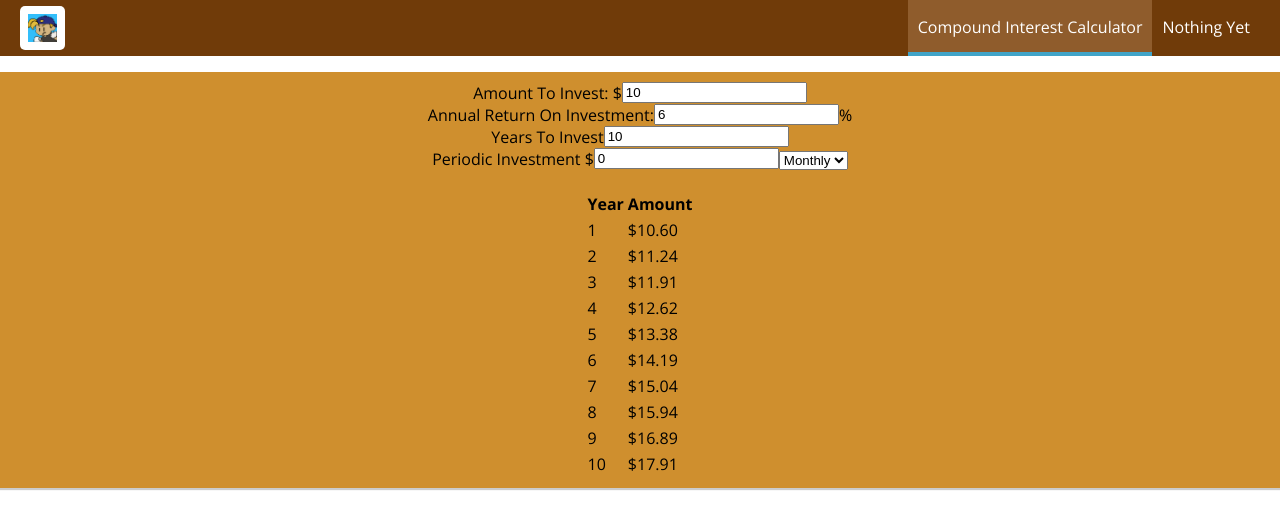
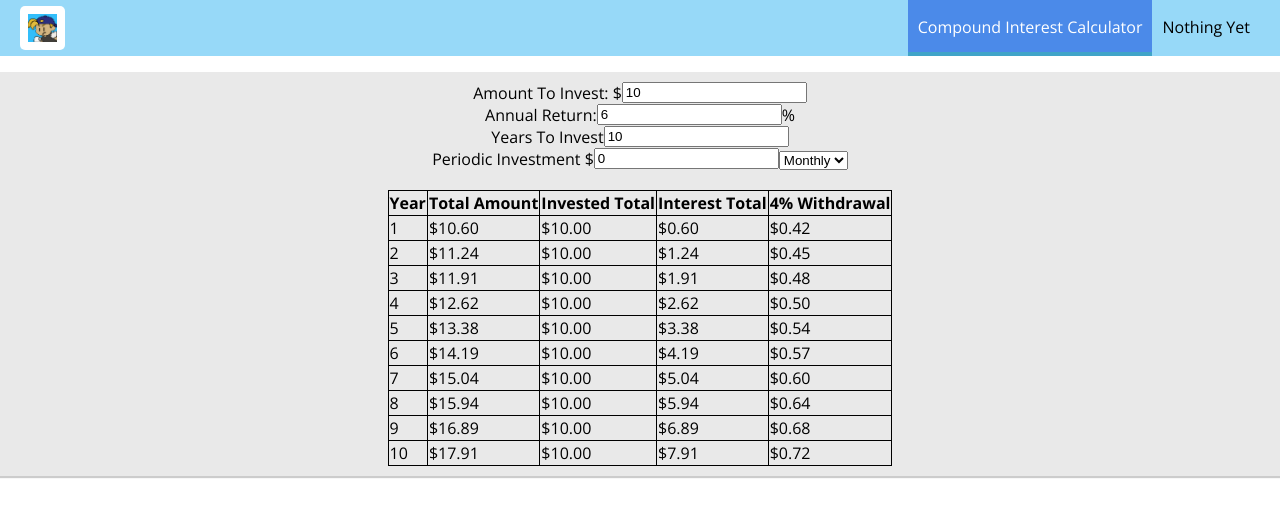
Before and after one commit to tateexon/compound, a React app: page / in a window 1280 px wide. Shown: the top 528 px of the page. Built offline with nearby package versions, Linux system fonts and the light colour scheme.

Commit message:
add more fields to the table make it less ugly

```diff
--- a/src/components/Compound/CompoundControls.css
+++ b/src/components/Compound/CompoundControls.css
@@ -1,6 +1,6 @@
 .CompoundControls {
   width: 100%;
-  background-color: #cf8f2e;
+  background-color: #e9e9e9;
   display: flex;
   flex-flow: column;
   align-items: center;
@@ -13,3 +13,11 @@
   float: left;
   max-width: 250px;
 }
+
+.TableBorder {
+  border-collapse: collapse;
+}
+
+.TableData {
+  border: 1px solid black;
+}
--- a/src/components/Compound/CompoundControls.js
+++ b/src/components/Compound/CompoundControls.js
@@ -19,7 +19,7 @@ const compoundControls = props => (
     </div>
     <div>
       <label className={classes.ControlsLeft} htmlFor="annual-return">
-        Annual Return On Investment:{" "}
+        Annual Return:{" "}
       </label>
       <input
         className={classes.ControlsLeft}
--- a/src/components/Compound/CompoundDisplay.js
+++ b/src/components/Compound/CompoundDisplay.js
@@ -4,18 +4,26 @@ import classes from "./CompoundControls.css";
 
 const compoundDisplay = props => (
   <div className={classes.CompoundControls}>
-    <table>
+    <table className={classes.TableBorder}>
       <thead>
         <tr>
-          <th>Year</th>
-          <th>Amount</th>
+          <th className={classes.TableData}>Year</th>
+          <th className={classes.TableData}>Total Amount</th>
+          <th className={classes.TableData}>Invested Total</th>
+          <th className={classes.TableData}>Interest Total</th>
+          <th className={classes.TableData}>4% Withdrawal</th>
         </tr>
       </thead>
       <tbody>
         {props.calculatedPoints.map(point => (
           <tr key={point.year}>
-            <td>{point.year}</td>
-            <td>${point.amount.toFixed(2)}</td>
+            <td className={classes.TableData}>{point.year}</td>
+            <td className={classes.TableData}>${point.amount.toFixed(2)}</td>
+            <td className={classes.TableData}>${point.invested.toFixed(2)}</td>
+            <td className={classes.TableData}>${point.interest.toFixed(2)}</td>
+            <td className={classes.TableData}>
+              ${point.safeWithdrawal.toFixed(2)}
+            </td>
           </tr>
         ))}
       </tbody>
--- a/src/components/Navigation/NavigationItems/NavigationItem/NavigationItem.css
+++ b/src/components/Navigation/NavigationItems/NavigationItem/NavigationItem.css
@@ -6,7 +6,7 @@
 }
 
 .NavigationItem a {
-    color: #8F5C2C;
+  color: #8f5c2c;
   text-decoration: none;
   width: 100%;
   box-sizing: border-box;
@@ -16,7 +16,7 @@
 .NavigationItem a:hover,
 .NavigationItem a:active,
 .NavigationItem a.active {
-    color: #40A4C8;
+  color: #40a4c8;
 }
 
 @media (min-width: 500px) {
@@ -29,7 +29,7 @@
   }
 
   .NavigationItem a {
-        color: white;
+    color: black;
     height: 100%;
     padding: 16px 10px;
     border-bottom: 4px solid transparent;
@@ -38,8 +38,8 @@
   .NavigationItem a:hover,
   .NavigationItem a:active,
   .NavigationItem a.active {
-        background-color: #8F5C2C;
-        border-bottom: 4px solid #40A4C8;
+    background-color: rgb(75, 138, 233);
+    border-bottom: 4px solid #40a4c8;
     color: white;
   }
 }
--- a/src/components/Navigation/Toolbar/Toolbar.css
+++ b/src/components/Navigation/Toolbar/Toolbar.css
@@ -4,7 +4,7 @@
   position: fixed;
   top: 0;
   left: 0;
-    background-color: #703B09;
+  background-color: rgb(151, 217, 248);
   display: flex;
   justify-content: space-between;
   align-items: center;
--- a/src/containers/CompoundCalculator/CompoundCalculator.js
+++ b/src/containers/CompoundCalculator/CompoundCalculator.js
@@ -68,7 +68,6 @@ class CompoundCalculator extends Component {
     console.log("hit update yearsToInvest");
     let tmpState = { ...this.state };
     tmpState.yearsToInvest = event.target.value;
-    //this.setState({ ...tmpState });
     this.updateGraphHandler(tmpState);
   };
 
@@ -76,7 +75,6 @@ class CompoundCalculator extends Component {
     console.log("hit update amountToInvest: " + event.target.value);
     let tmpState = { ...this.state };
     tmpState.amountToInvest = event.target.value;
-    //this.setState({ ...tmpState });
     this.updateGraphHandler(tmpState);
   };
 
@@ -84,7 +82,6 @@ class CompoundCalculator extends Component {
     console.log("hit update annualReturn");
     let tmpState = { ...this.state };
     tmpState.annualReturn = event.target.value;
-    //this.setState({ ...tmpState });
     this.updateGraphHandler(tmpState);
   };
 
@@ -92,7 +89,6 @@ class CompoundCalculator extends Component {
     console.log("hit update additionalType");
     let tmpState = { ...this.state };
     tmpState.additionalType = event.target.value;
-    //this.setState({ ...tmpState });
     this.updateGraphHandler(tmpState);
   };
 
@@ -100,7 +96,6 @@ class CompoundCalculator extends Component {
     console.log("hit update additionalType: " + event.target.value);
     let tmpState = { ...this.state };
     tmpState.additionalAmount = event.target.value;
-    //this.setState({ ...tmpState });
     this.updateGraphHandler(tmpState);
   };
 
@@ -111,19 +106,24 @@ class CompoundCalculator extends Component {
     byEnum,
     additionalInvestmentPerPoint
   ) => {
-    // console.log("initial investment: " + initialInvestment);
-    // console.log("years: " + yearsToCalculate);
-    // console.log("annual: " + annualPercentage);
-    // console.log("additional: " + additionalInvestmentPerPoint);
     let valuePoints = [];
     let futureValue = initialInvestment;
+    let investedValue = initialInvestment;
+    let interestValue = 0;
     let iterations = yearsToCalculate * byEnum.divisor;
     let rate = byEnum.func(annualPercentage);
 
     for (let i = 0; i < iterations; i++) {
       futureValue = (futureValue + additionalInvestmentPerPoint) * (1 + rate);
-      valuePoints.push({ year: i + 1, amount: futureValue });
-      //console.log("value after " + (i + 1) + ": " + futureValue);
+      investedValue += additionalInvestmentPerPoint;
+      interestValue = futureValue - investedValue;
+      valuePoints.push({
+        year: i + 1,
+        amount: futureValue,
+        invested: investedValue,
+        interest: interestValue,
+        safeWithdrawal: futureValue * 0.04
+      });
     }
 
     return valuePoints;
```
Also changed, not shown: src/containers/BurgerBuilder/BurgerBuilder.js (deleted, +0 -121 lines). Lines whose indentation alone changed are shown as unchanged.
